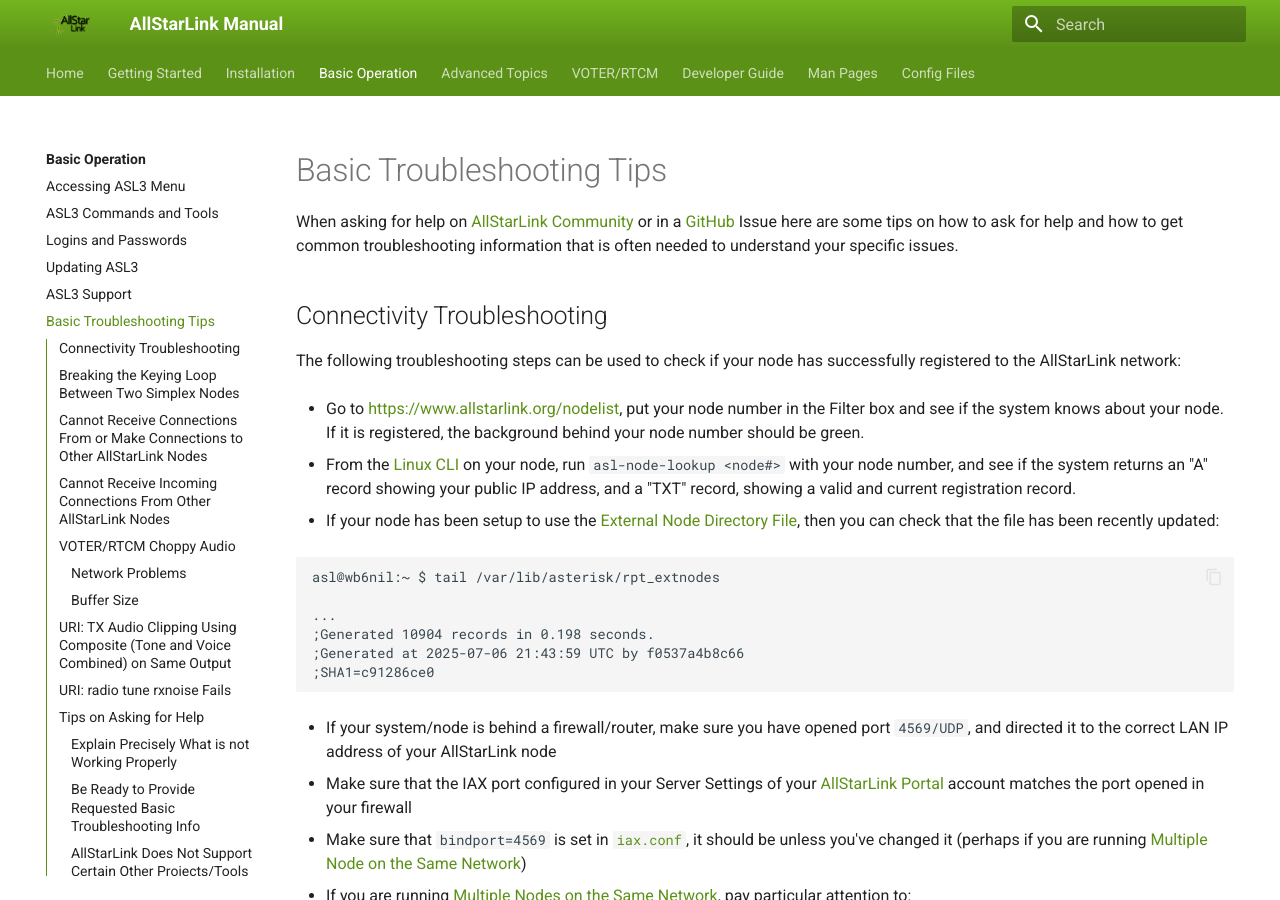
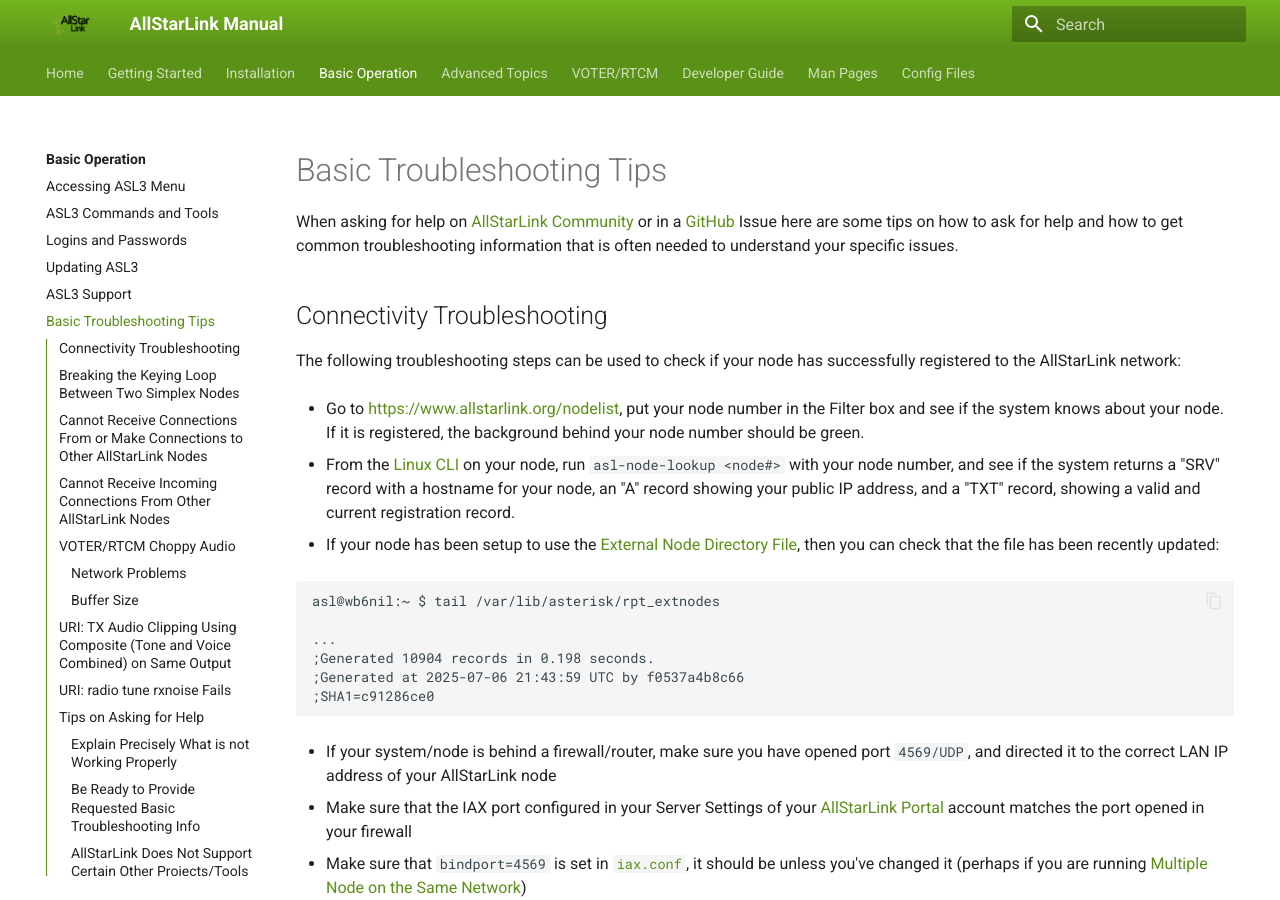
Before and after one commit to AllStarLink/ASL3-Manual, an MkDocs documentation site: the page built from docs/user-guide/troubleshooting.md, in a window 1280 px wide and 900 px high. Built offline with MkDocs 1.6.1 and Material for MkDocs 9.7.7, drawn with Linux system fonts in a browser that asks for light colours.

Commit message:
Add note about the SRV record.

```diff
--- a/docs/user-guide/troubleshooting.md
+++ b/docs/user-guide/troubleshooting.md
@@ -6,7 +6,7 @@
 
 * Go to [https://www.allstarlink.org/nodelist](https://www.allstarlink.org/nodelist), put your node number in the Filter box and see if the system knows about your node. If it is registered, the background behind your node number should be green.
 
-* From the [Linux CLI](./passwords.md#linux-login) on your node, run `asl-node-lookup <node#>` with your node number, and see if the system returns an "A" record showing your public IP address, and a "TXT" record, showing a valid and current registration record.
+* From the [Linux CLI](./passwords.md#linux-login) on your node, run `asl-node-lookup <node#>` with your node number, and see if the system returns a "SRV" record with a hostname for your node, an "A" record showing your public IP address, and a "TXT" record, showing a valid and current registration record.
 
 * If your node has been setup to use the [External Node Directory File](../adv-topics/noderesolution.md#external-node-directory-file), then you can check that the file has been recently updated:
 
```
